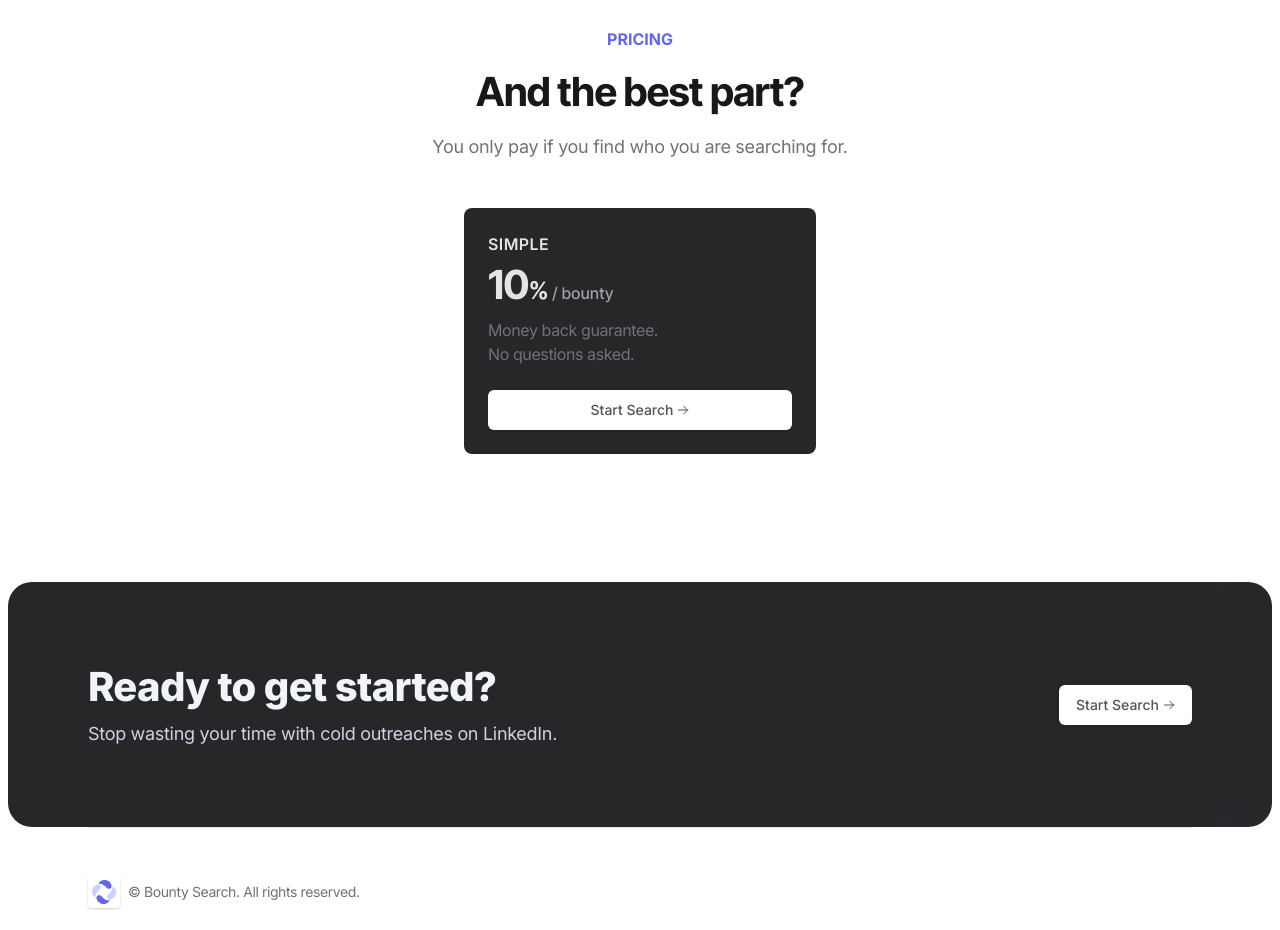
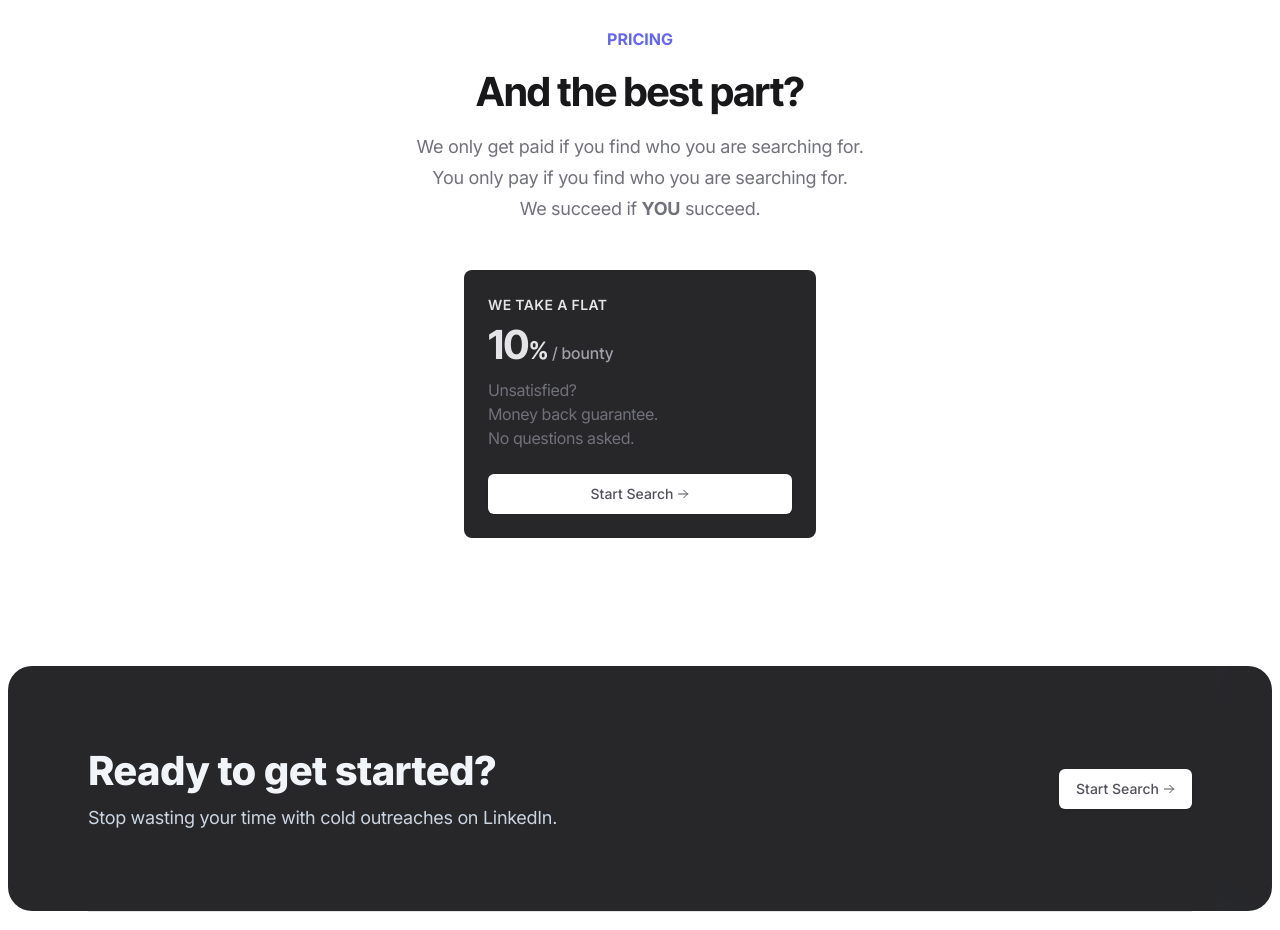
Before and after one commit to manifold-core/manifold-core.github.io, a Next.js app: page / in a window 1280 px wide. Shown: the part 2660-3590 px from the top of the page. Built offline with nearby package versions, Linux system fonts and the light colour scheme.

Commit message:
update pricing

```diff
--- a/components/pricing.tsx
+++ b/components/pricing.tsx
@@ -18,9 +18,11 @@ export default function Pricing() {
             <h2 className="font-inter-tight mb-4 text-3xl font-bold text-zinc-900 md:text-4xl">
               And the best part?
             </h2>
-            <p className="text-lg text-zinc-500">
-              You only pay if you find who you are searching for.
-            </p>
+            <div className="grid gap-y-1 text-lg text-zinc-500">
+              <div>We only get paid if you find who you are searching for.</div>
+              <div>You only pay if you find who you are searching for.</div>
+              <div>We succeed if <span className="font-bold">YOU</span> succeed.</div>
+            </div>
           </div>
 
           <div className="pb-12">
@@ -29,8 +31,8 @@ export default function Pricing() {
               <div className="h-full">
                 <div className="relative flex h-full flex-col rounded-lg bg-zinc-800 p-6">
                   <div className="mb-4">
-                    <div className="text-md mb-1 font-semibold uppercase tracking-wide text-zinc-200">
-                      Simple
+                    <div className="mb-1 text-sm font-semibold uppercase tracking-wide text-zinc-200">
+                      we take a flat
                     </div>
                     <div className="font-inter-tight mb-2 inline-flex items-baseline">
                       <span className="text-4xl font-bold text-zinc-200">
@@ -43,6 +45,7 @@ export default function Pricing() {
                         &nbsp;/ bounty
                       </span>
                     </div>
+                    <div className="text-zinc-500">Unsatisfied?</div>
                     <div className="text-zinc-500">Money back guarantee.</div>
                     <div className="text-zinc-500">No questions asked.</div>
                   </div>
```
